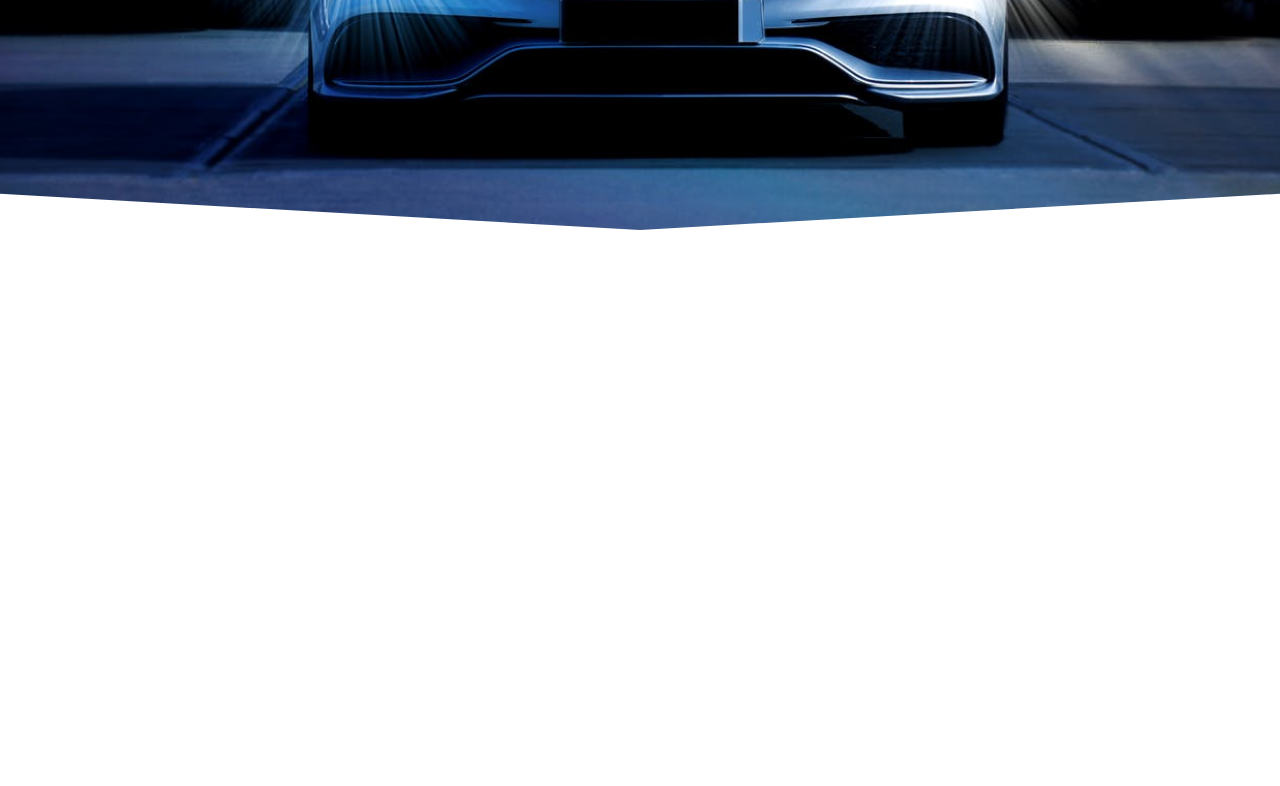
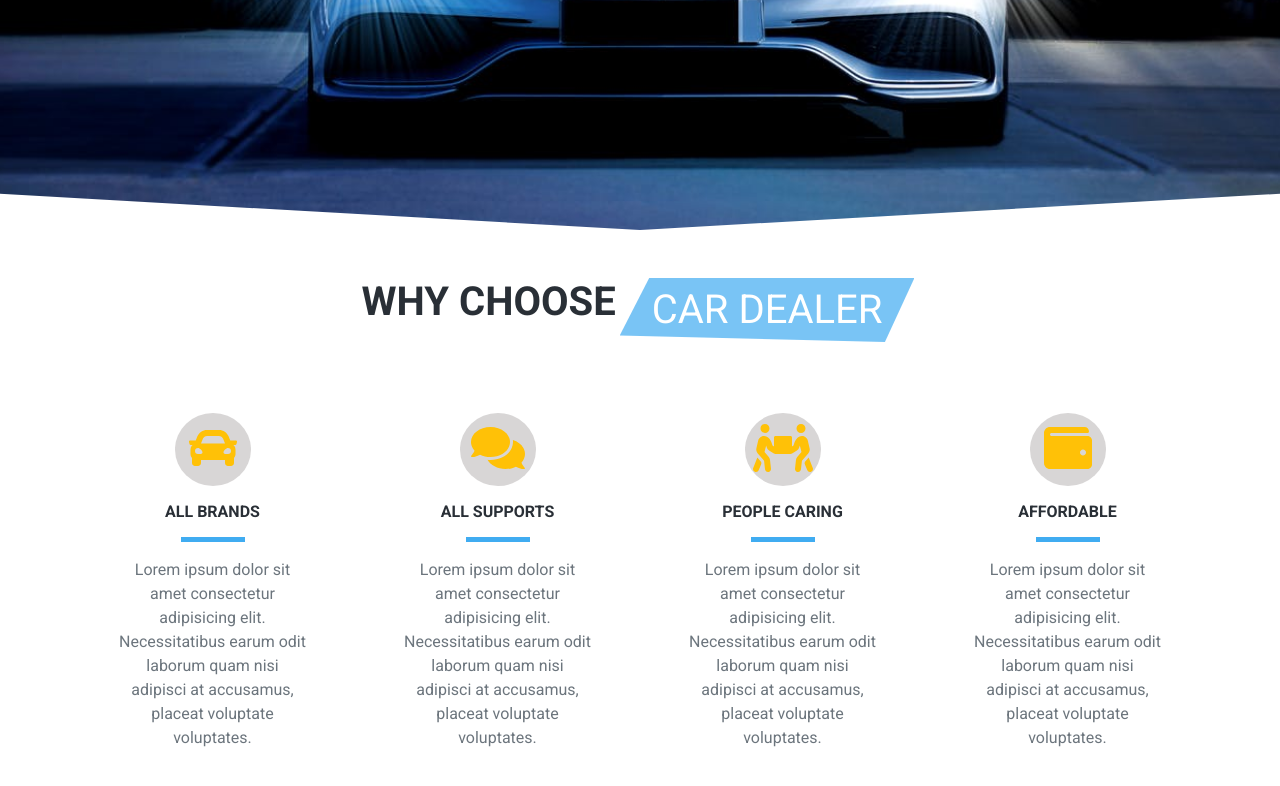
Before and after one commit to AdityaParker/car-dealer-bootstrap, a plain HTML site: page index.html in a window 1280 px wide. Shown: the part 570-1356 px from the top of the page. Before the commit the page ends 800 px from the top, so only its background shows below. Drawn offline with Linux system fonts and the light colour scheme.

Commit message:
skills-section-col-layout done

```diff
--- a/css/main.css
+++ b/css/main.css
@@ -15,7 +15,12 @@ body {
   background: var(--mainWhite);
 }
 /* REM values to target root element 1REM = 16px */
-
+.section-title--special {
+  background: var(--transparentBlue);
+  color: var(--mainWhite);
+  padding: 0.5rem 2rem;
+  clip-path: polygon(10% 0, 100% 0, 90% 100%, 0 90%);
+}
 .navbar {
   background: var(--mainWhite);
 }
@@ -100,3 +105,17 @@ body {
   color: var(--mainBlue);
   opacity: 0.6;
 }
+.skills-icon {
+  font-size: 3rem;
+  color: var(--mainYellow);
+  background: var(--mainGrey);
+}
+.skills-icon:hover {
+  color: var(--transparentBlue);
+}
+.skills-underline {
+  width: 4rem;
+  height: 0.3rem;
+  background: var(--mainBlue);
+  margin: 1rem auto;
+}
--- a/index.html
+++ b/index.html
@@ -83,7 +83,74 @@
     </div>
   </div>
 </header>
-<!-- header section -->
+<!-- header section ends -->
+
+
+<!-- skills sectionm -->
+
+<section class="skills py-5" id="skills">
+  <!-- section title -->
+  <div class="container">
+    <div class="row mb-5">
+      <div class="col d-flex flex-wrap text-uppercase justify-content-center">
+        <h1 class="font-weight-bold align-self-centermx-1"> why choose</h1>
+        <h1 class="section-title--special mx-1">car dealer</h1>
+      </div>
+    </div>
+
+    <div class="row">
+      <!-- single skill -->
+      <div class="col-sm-6 col-lg-3 text-center my-3">
+        <a href="#" class="skills-icon p-2 rounded-circle">
+          <i class="fas fa-car fa-fw text-warning"></i>
+        </a>
+        <h6 class="text-uppercase font-weight-bold my-3">
+          all brands
+
+        </h6>
+        <div class="skills-underline"></div>
+        <p class="w-75 mx-auto text-muted">Lorem ipsum dolor sit amet consectetur adipisicing elit. Necessitatibus earum odit laborum quam nisi adipisci at accusamus, placeat voluptate voluptates.</p>
+      </div>
+      <!-- single end skill -->
+      <div class="col-sm-6 col-lg-3 text-center my-3">
+        <a href="#" class="skills-icon p-2 rounded-circle">
+          <i class="fas fa-comments fa-fw text-warning"></i>
+        </a>
+        <h6 class="text-uppercase font-weight-bold my-3">
+          all supports
+
+        </h6>
+        <div class="skills-underline"></div>
+        <p class="w-75 mx-auto text-muted">Lorem ipsum dolor sit amet consectetur adipisicing elit. Necessitatibus earum odit laborum quam nisi adipisci at accusamus, placeat voluptate voluptates.</p>
+        </div>
+      <div class=" col-sm-6 col-lg-3 text-center my-3">
+        <a href="#" class="skills-icon p-2 rounded-circle">
+          <i class="fas fa-people-carry fa-fw text-warning"></i>
+        </a>
+        <h6 class="text-uppercase font-weight-bold my-3">
+       people caring
+
+        </h6>
+        <div class="skills-underline"></div>
+        <p class="w-75 mx-auto text-muted">Lorem ipsum dolor sit amet consectetur adipisicing elit. Necessitatibus earum odit laborum quam nisi adipisci at accusamus, placeat voluptate voluptates.</p>
+      </div>
+      <div class="col-sm-6 col-lg-3 text-center my-3">
+        <a href="#" class="skills-icon p-2 rounded-circle">
+          <i class="fas fa-wallet fa-fw text-warning"></i>
+        </a>
+        <h6 class="text-uppercase font-weight-bold my-3">
+          affordable
+
+        </h6>
+        <div class="skills-underline"></div>
+        <p class="w-75 mx-auto text-muted">Lorem ipsum dolor sit amet consectetur adipisicing elit. Necessitatibus earum odit laborum quam nisi adipisci at accusamus, placeat voluptate voluptates.</p>
+      </div>
+    </div>
+    <!-- end of 2nd row row -->
+  </div>
+  <!-- section title end-->
+</section>
+<!-- skills sectionm -->
 
 
 
```
